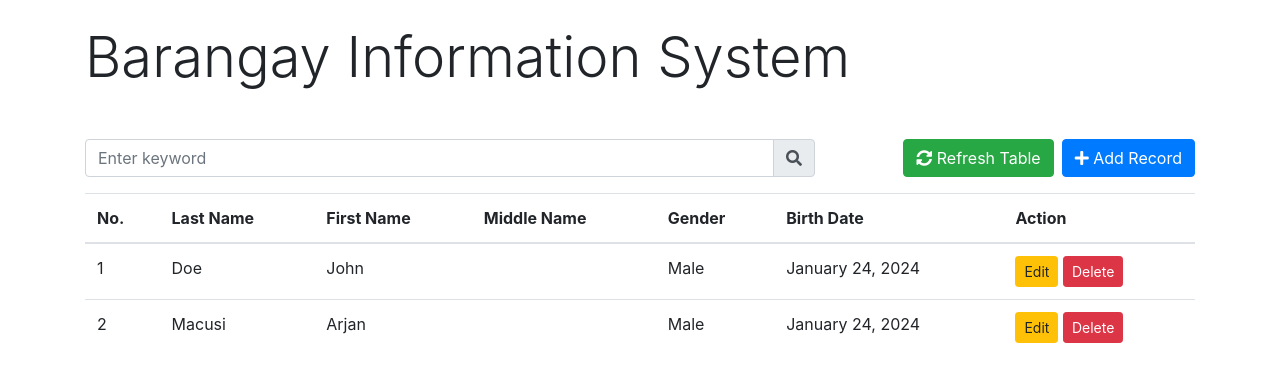
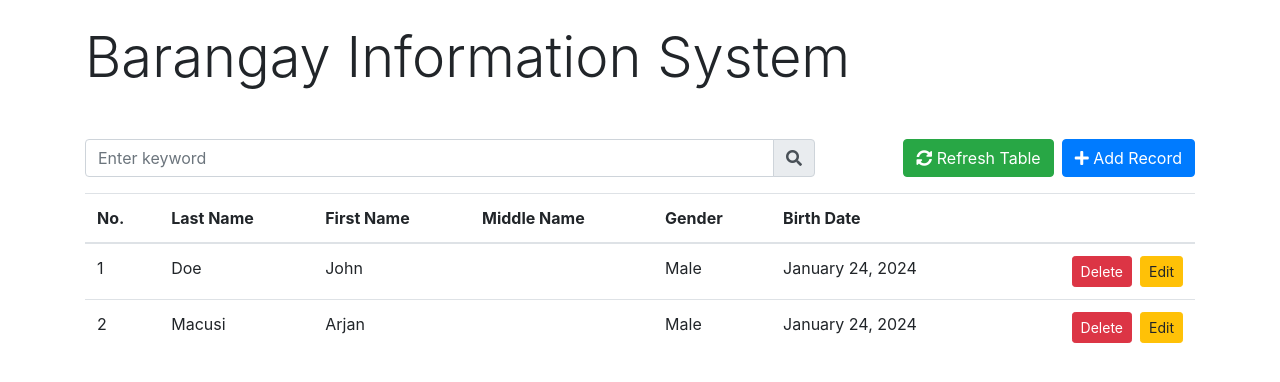
Before and after one commit to johnverz/php-ajax-crud, a PHP site: page / in a window 1280 px wide. Shown: the top 382 px of the page. Run offline with PHP 8.4, Linux system fonts and the light colour scheme; data comes from the database, SQL or seed files in the repository; some libraries are stand-ins or nearby versions.

Commit message:
Floated action buttons right

```diff
--- a/ajax.php
+++ b/ajax.php
@@ -47,8 +47,8 @@ if ($_SERVER['REQUEST_METHOD'] === 'GET') {
                 <td>' . $row['gender'] . '</td>
                 <td>' . $formattedDate . '</td>
                 <td>
-                    <button class="btn btn-warning btn-sm" data-record-id="' . $row['id'] . '">Edit</button>
-                    <button class="btn btn-danger btn-sm" data-record-id="' . $row['id'] . '">Delete</button>
+                    <button class="btn btn-warning btn-sm float-right ml-2" data-record-id="' . $row['id'] . '">Edit</button>
+                    <button class="btn btn-danger btn-sm float-right" data-record-id="' . $row['id'] . '">Delete</button>
                 </td>
               </tr>';
     }
--- a/index.php
+++ b/index.php
@@ -40,7 +40,7 @@
             <th>Middle Name</th>
             <th>Gender</th>
             <th>Birth Date</th>
-            <th>Action</th>
+            <th></th>
         </tr>
         </thead>
         <tbody id="tableBody">
```
